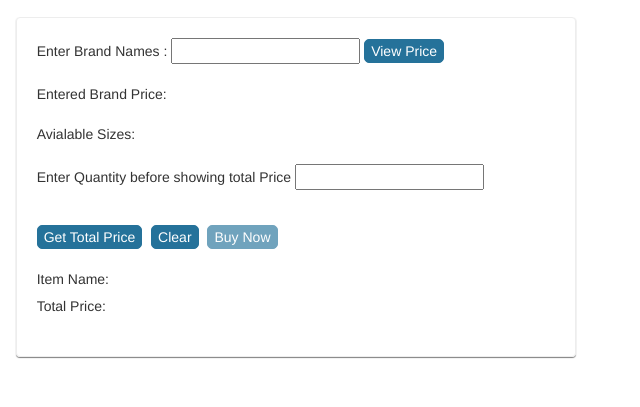
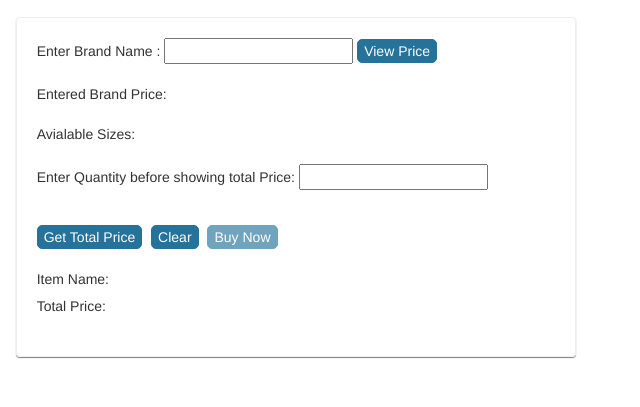
Before and after one commit to Sanjayaprasad/JSShoppingCart, a plain HTML site: page views/index.html at #!/home in a window 1280 px wide. Shown: the part 194-601 px from the top of the page, 511-1151 px from the left. Drawn offline with nearby package versions, Linux system fonts and the light colour scheme; some packages are replaced by stand-ins of ours; no server answers.

Commit message:
Making Changes in home.html and checking in

```diff
--- a/views/home.html
+++ b/views/home.html
@@ -16,7 +16,7 @@
 
     <div class="col-md-8 form">
 
-        Enter Brand Names :
+        Enter Brand Name :
         <input type="text" name="item_name" ng-model="item_ItemName" ng-change="clearPrice()" autocomplete="off" />
         <button type="submit" id="viewPrice" ng-click="singleItemPrice()">View Price</button>
 
@@ -27,7 +27,7 @@
         Avialable Sizes: <strong> {{item_sizes}} </strong>
 
         <br/><br/>
-        Enter Quantity before showing total Price
+        Enter Quantity before showing total Price:
         <input type="text" name="item_qty" ng-model="productData.qty" ng-init="productData.qty=selectedProduct.item_qty" autocomplete="off" />
 
         <br><br>
```
